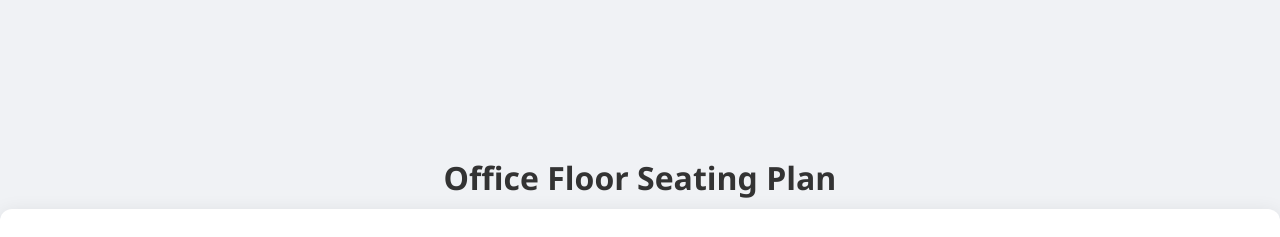
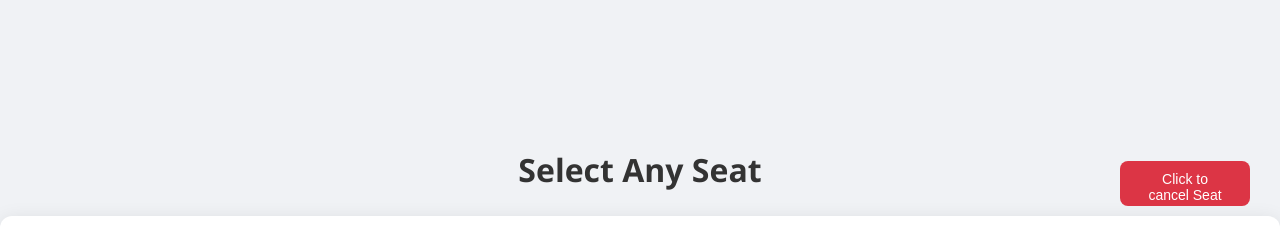
Before and after one commit to Tarushi0106/Seat_Reservation_tool, a React (Create React App) app in the folder client/: page /seatregister in a window 1280 px wide. Shown: the top 237 px of the page. Built offline with nearby package versions, Linux system fonts and the light colour scheme; no server answers; grey boxes are pictures that could not be loaded.

Commit message:
seatregister changes done

```diff
--- a/client/src/pages/seatregister.jsx
+++ b/client/src/pages/seatregister.jsx
@@ -1,20 +1,27 @@
 import React, { useState, useEffect } from 'react';
 import './seatregister.css';
 import axios from 'axios';
+import { useNavigate, useLocation } from 'react-router-dom';
 
 const App = () => {
   const [bookedSeats, setBookedSeats] = useState({});
   const [selectedSeat, setSelectedSeat] = useState(null);
   const seats = Array.from({ length: 30 }, (_, i) => i + 1);
+  const navigate = useNavigate();
+  const location = useLocation();
 
+  // ✅ Re-fetch booked seats whenever the user comes back to this page
   useEffect(() => {
     axios.get('http://localhost:3000/user/seats')
-      .then(res => setBookedSeats(res.data.reduce((acc, cur) => {
-        acc[cur.seat] = cur;
-        return acc;
-      }, {})))
+      .then(res => {
+        const bookings = res.data.reduce((acc, cur) => {
+          acc[cur.seat] = cur;
+          return acc;
+        }, {});
+        setBookedSeats(bookings);
+      })
       .catch(console.error);
-  }, []);
+  }, [location.pathname]); // 👈 triggers every time the route path changes
 
   const handleSeatClick = async (seatNumber) => {
     if (bookedSeats[seatNumber]) {
@@ -41,6 +48,11 @@ const App = () => {
       }));
 
       setSelectedSeat(seatNumber);
+
+      navigate('/userdetails', {
+        state: { seat: seatNumber, name, contact }
+      });
+
     } catch (error) {
       alert('Booking failed.');
     }
@@ -49,11 +61,9 @@ const App = () => {
   const renderGrid = () => {
     const layout = [];
 
-    // Add Entrance
     layout.push(<div key="entrance" className="entrance">Office Entrance</div>);
 
     for (let i = 0; i < seats.length; i++) {
-      // Amenities
       if (i === 5) layout.push(<div key="water" className="amenity water-cooler">Water Cooler</div>);
       if (i === 10) layout.push(<div key="vending" className="amenity vending-machine">Vending Machine</div>);
       if (i === 15) layout.push(<div key="resting" className="amenity resting-area">Resting Area</div>);
@@ -74,20 +84,47 @@ const App = () => {
       );
     }
 
-    // Add Exit
     layout.push(<div key="exit" className="exit">Office Exit</div>);
-
     return layout;
   };
 
   return (
     <div>
-      <h1>Office Floor Seating Plan</h1>
+      <h1>Select Any Seat </h1>
+
+      <div style={{
+        display: 'flex',
+        justifyContent: 'flex-end',
+        padding: '0 30px',
+        marginTop: '-40px',
+        marginBottom: '10px'
+      }}>
+        <button
+          onClick={() => navigate('/seatcancellation')}
+          style={{
+            width: '130px',             // 🔹 Controlled horizontal size
+            height: '45px',             // 🔹 Taller vertical height
+            fontSize: '14px',
+            backgroundColor: '#dc3545',
+            color: '#fff',
+            border: 'none',
+            borderRadius: '8px',
+            cursor: 'pointer',
+          }}
+        >
+          Click to cancel Seat
+        </button>
+      </div>
+
+
+
+
       <div className="office-container">
         {renderGrid()}
       </div>
     </div>
   );
+
 };
 
 export default App;
--- a/client/src/pages/userdetails.jsx
+++ b/client/src/pages/userdetails.jsx
@@ -22,6 +22,14 @@ export default function RegisterSeat() {
         setFormData((prevData) => ({ ...prevData, [name]: value }));
     };
 
+    // Helper function to convert 12-hour time to minutes since midnight
+    const timeToMinutes = (time, period) => {
+        const [hours, minutes] = time.split(':').map(Number);
+        let adjustedHours = hours % 12; // Convert 12 AM/PM to 0
+        if (period === 'PM') adjustedHours += 12;
+        return adjustedHours * 60 + minutes;
+    };
+
     const handleSubmit = async (e) => {
         e.preventDefault();
         const token = localStorage.getItem('token');
@@ -30,21 +38,19 @@ export default function RegisterSeat() {
             return;
         }
 
-        // Validate time
-        if (formData.startTime === formData.endTime && formData.startPeriod === formData.endPeriod) {
-            alert('Start time and end time cannot be the same.');
+        try {
+            const startMinutes = timeToMinutes(formData.startTime, formData.startPeriod);
+            const endMinutes = timeToMinutes(formData.endTime, formData.endPeriod);
+            const timeDifference = endMinutes - startMinutes;
+
+            console.log('Start Minutes:', startMinutes);
+            console.log('End Minutes:', endMinutes);
+            console.log('Time Difference (minutes):', timeDifference);
+
+            if (timeDifference <= 0) {
+                alert('End time must be after start time.');
                 return;
             }
-
-        if (formData.startPeriod === 'PM' && formData.endPeriod === 'AM') {
-            alert('End time cannot be earlier than start time.');
-            return;
-        }
-
-        // Calculate time difference
-        const startTime = new Date(`1970-01-01T${formData.startTime} ${formData.startPeriod}`);
-        const endTime = new Date(`1970-01-01T${formData.endTime} ${formData.endPeriod}`);
-        const timeDifference = (endTime - startTime) / (1000 * 60); // Difference in minutes
 
             if (timeDifference < 15) {
                 alert('Seat must be booked for at least 15 minutes.');
@@ -57,9 +63,8 @@ export default function RegisterSeat() {
                 endTime: `${formData.endTime} ${formData.endPeriod}`
             };
 
-        console.log('Formatted data being sent to the backend:', formattedData); // Debugging log
+            console.log('Formatted data being sent to the backend:', formattedData);
 
-        try {
             const response = await axios.post(
                 'http://localhost:3000/user/userdetails',
                 formattedData,
@@ -69,20 +74,26 @@ export default function RegisterSeat() {
             if (response.status === 201) {
                 alert('Seat booked successfully!');
                 navigate('/thankyoupage');
-            } else {
-                alert(`Error: ${response.data.message}`);
-            }
-        } catch (error) {
-            console.error('Error during booking:', error); // Debugging log
-            const errorMessage = error.response?.data?.message || 'An unexpected error occurred. Please try again.';
-            alert(`Error: ${errorMessage}`);
-        }
-
                 setFormData({
                     name: '', email: '', contact: '', date: '',
                     startTime: '', startPeriod: 'AM',
                     endTime: '', endPeriod: 'AM',
                 });
+            } else {
+                alert(`Error: ${response.data.message}`);
+            }
+        } catch (error) {
+            console.error('Error during booking:', error);
+            const errorMessage = error.response?.data?.message || 'An unexpected error occurred. Please try again.';
+
+            if (errorMessage.includes('already booked')) {
+                alert(`Error: ${errorMessage}`);
+            } else if (errorMessage.includes('You cannot book a seat twice')) {
+                alert('You have already booked a seat. You cannot book another one.');
+            } else {
+                alert(`Error: ${errorMessage}`);
+            }
+        }
     };
 
     return (
```
Also changed, not shown: client/src/pages/seatregister.css (line endings or trailing spaces), 1 other file (tests, documents, lock files or other folders). Lines whose indentation alone changed are shown as unchanged.
